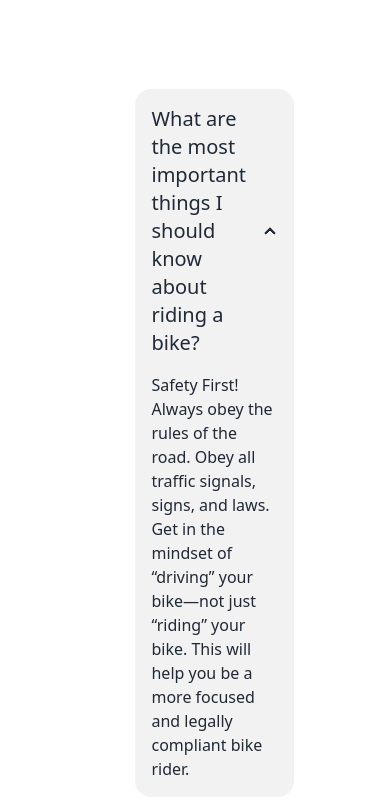
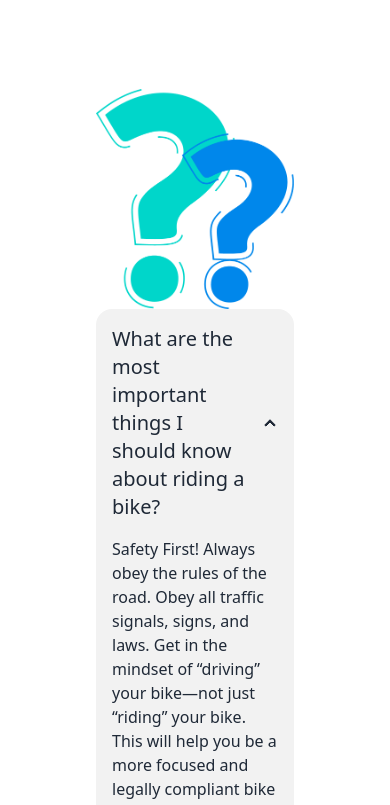
Before and after one commit to nuralam17516/biker-zone, a plain HTML site: page index.html in a window 390 px wide. Shown: the part 5572-6377 px from the top of the page. Drawn offline with nearby package versions, Linux system fonts and the light colour scheme.

Commit message:
update responsive

```diff
--- a/index.html
+++ b/index.html
@@ -272,7 +272,7 @@
             <div class="text-center mb-24">
                 <h1 class="text-4xl font-extrabold">Frequently Asked <span class="text-orange-400">Questions</span></h1>
             </div>
-            <div class="flex items-center px-24">
+            <div class="sm:flex-col lg:flex items-center px-24">
                 <div class="flex-1">
                     <img src="./images/others/faq.png" alt="">
                 </div>
```
